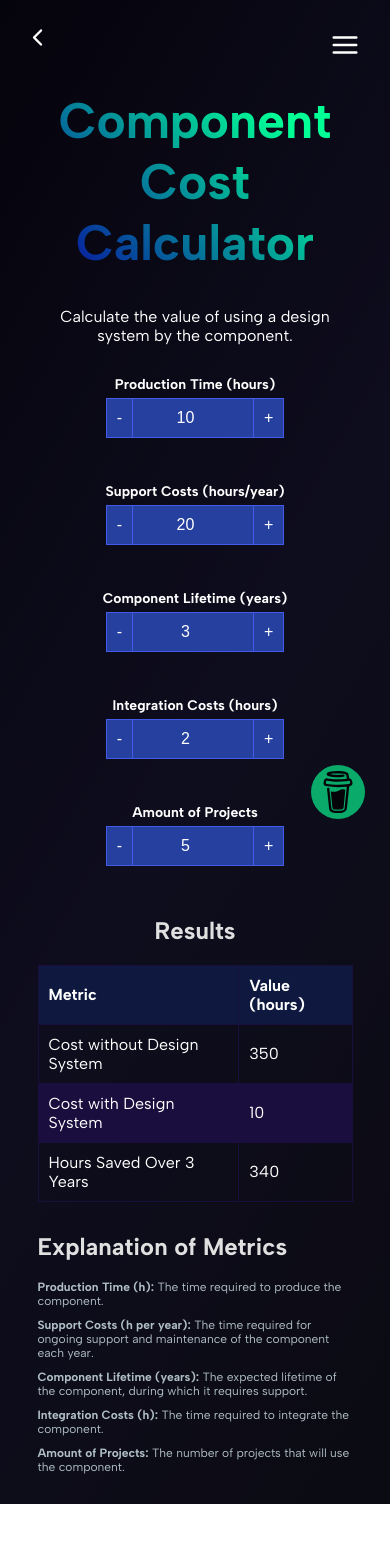
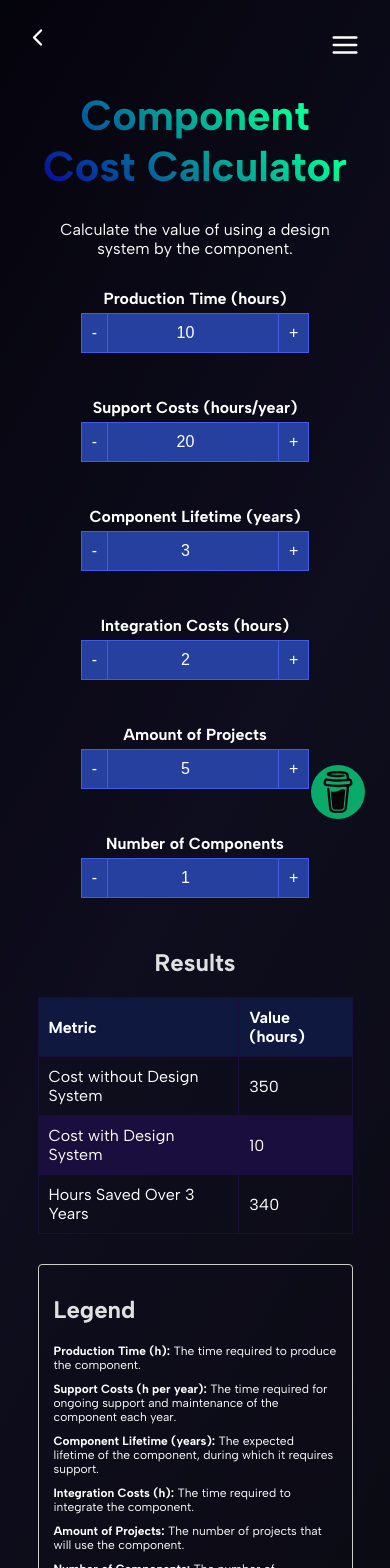
Before and after one commit to m4tuna/design-system-economics, a React (Create React App) app: page /calculator in a window 390 px wide. Shown: the top 1568 px of the page. Before the commit the page ends 1504 px from the top, so only its background shows below. Built offline with nearby package versions, Linux system fonts and the light colour scheme.

Commit message:
updated calculator styles and metrics

```diff
--- a/src/App.css
+++ b/src/App.css
@@ -80,11 +80,15 @@ tr:nth-child(even) {
 .explanation {
   margin-top: 30px;
   text-align: left;
+  padding: 10px 15px 20px;
+  border: 1px solid #ccc;
+  border-radius: 4px;
+  color: #0ff;
 }
 
 .explanation p {
   font-size: 12px;
-  color: #b0bec5;
+  color: #fff;
   margin: 10px 0;
 }
 
@@ -208,11 +212,6 @@ tr:nth-child(even) {
   gap: 10px;
   margin-bottom: 20px;
   text-align: center;
-}
-
-.pickerContainer > :last-child {
-  margin-left: auto;
-  margin-right: auto;
 }
 
 .home {
@@ -473,6 +472,15 @@ tr:nth-child(even) {
 
 
 @media (max-width: 600px) {
+  .fancyTitle {
+    font-size: 42px;
+  }
+  .fancy-number-picker label {
+    font-size: 16px;
+  }
+  .input-group input {
+    max-width: 150px;
+  }
   .container {
     width: 90%;
   }
--- a/src/Calculator.tsx
+++ b/src/Calculator.tsx
@@ -10,13 +10,14 @@ const SavingsCalculator = () => {
   const [componentLifetime, setComponentLifetime] = useState(3);
   const [integrationCosts, setIntegrationCosts] = useState(2);
   const [amountOfProjects, setAmountOfProjects] = useState(5);
+  const [numberOfComponents, setNumberOfComponents] = useState(1);
 
   const calculateWithoutDS = () => {
-    return (productionTime + (supportCosts * componentLifetime)) * amountOfProjects;
+    return (productionTime + (supportCosts * componentLifetime)) * amountOfProjects * numberOfComponents;
   };
 
   const calculateWithDS = () => {
-    return (integrationCosts * amountOfProjects);
+    return (integrationCosts * amountOfProjects) * numberOfComponents;
   };
 
   const withoutDS = calculateWithoutDS();
@@ -36,6 +37,7 @@ const SavingsCalculator = () => {
         <FancyNumberPicker label="Component Lifetime (years)" value={componentLifetime} onChange={setComponentLifetime} />
         <FancyNumberPicker label="Integration Costs (hours)" value={integrationCosts} onChange={setIntegrationCosts} />
         <FancyNumberPicker label="Amount of Projects" value={amountOfProjects} onChange={setAmountOfProjects} />
+        <FancyNumberPicker label="Number of Components" value={numberOfComponents} onChange={setNumberOfComponents} />
       </div>
       <div className="results">
         <h2>Results</h2>
@@ -63,12 +65,13 @@ const SavingsCalculator = () => {
         </table>
       </div>
       <div className="explanation">
-        <h2>Explanation of Metrics</h2>
+        <h2>Legend</h2>
         <p><strong>Production Time (h):</strong> The time required to produce the component.</p>
         <p><strong>Support Costs (h per year):</strong> The time required for ongoing support and maintenance of the component each year.</p>
         <p><strong>Component Lifetime (years):</strong> The expected lifetime of the component, during which it requires support.</p>
         <p><strong>Integration Costs (h):</strong> The time required to integrate the component.</p>
         <p><strong>Amount of Projects:</strong> The number of projects that will use the component.</p>
+        <p><strong>Number of Components:</strong> The number of components that you will implement across your projects.</p>
       </div>
     </div>
   );
```
